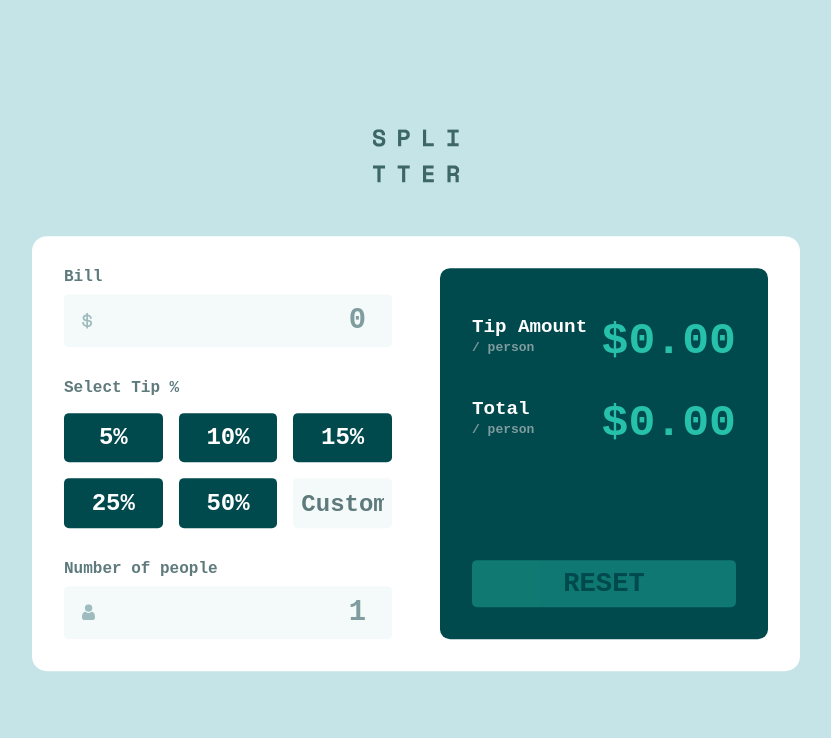
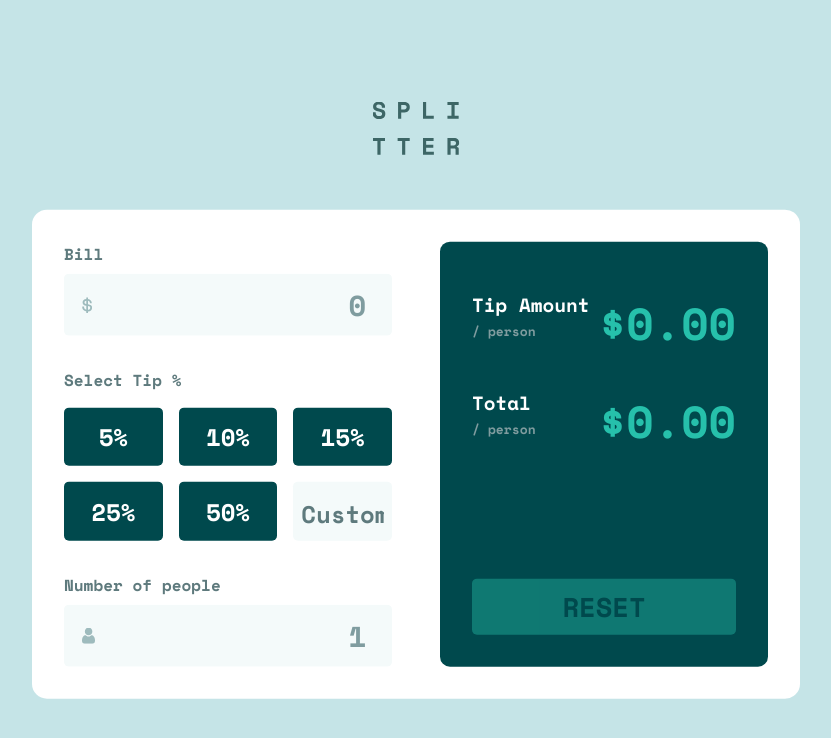
Before and after one commit to poissonfou/Tip-Calculator, a React (Vite) app: page / in a window 1280 px wide. Shown: the top 738 px of the page, without its empty margins (224-1055 px from the left). Built offline with nearby package versions, Linux system fonts and the light colour scheme.

Commit message:
changed font

```diff
--- a/index.html
+++ b/index.html
@@ -5,11 +5,6 @@
   <meta charset="UTF-8" />
   <link rel="icon" type="image/svg+xml" href="/vite.svg" />
   <meta name="viewport" content="width=device-width, initial-scale=1.0" />
-  <link rel="preconnect" href="https://fonts.googleapis.com">
-  <link rel="preconnect" href="https://fonts.gstatic.com" crossorigin>
-  <link
-    href="https://fonts.googleapis.com/css2?family=Kumbh+Sans:wght@700family=Space+Mono:ital,wght@0,400;0,700;1,400;1,700&display=swap"
-    rel="stylesheet">
   <title>Tip Calculator</title>
 </head>
 
--- a/src/index.css
+++ b/src/index.css
@@ -1,3 +1,5 @@
+@import url("https://fonts.googleapis.com/css2?family=Space+Mono:ital,wght@0,400;0,700;1,400;1,700&display=swap");
+
 * {
   font-family: "Space Mono", monospace;
   font-weight: 700;
```
